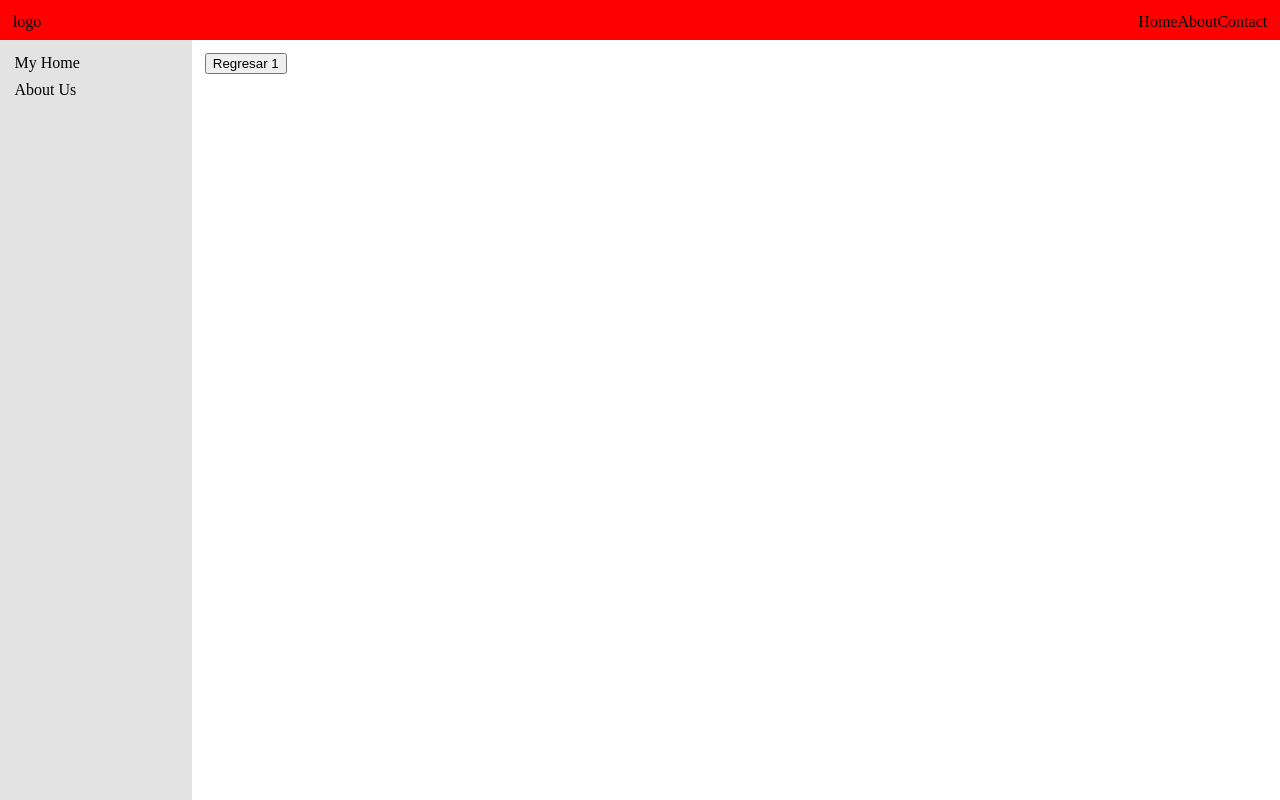
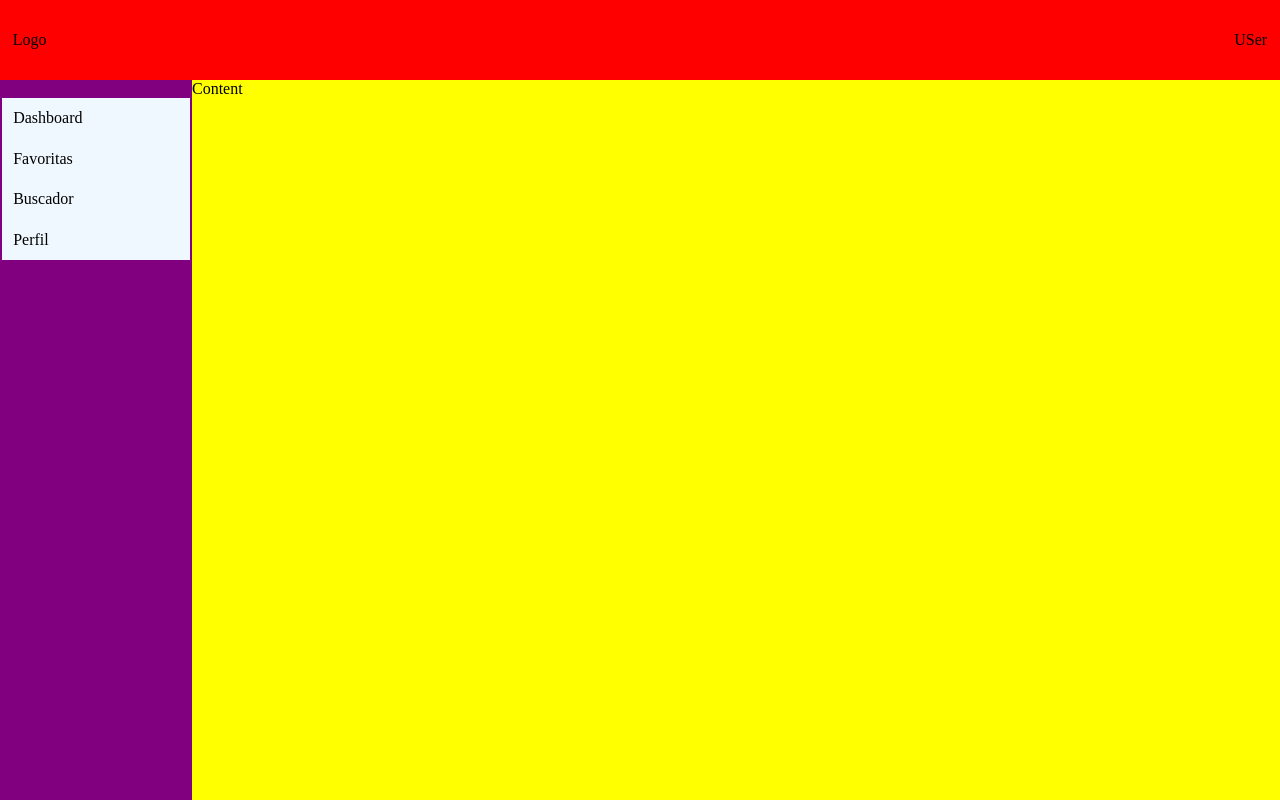
Before and after one commit to carlosNapTwitch/first_class_react, a React (Create React App) app: page /character/1 in a window 1280 px wide. Built offline with nearby package versions, Linux system fonts and the light colour scheme; no server answers.

Commit message:
atomic design first steps

```diff
--- a/package.json
+++ b/package.json
@@ -9,7 +9,8 @@
     "react": "^16.13.1",
     "react-dom": "^16.13.1",
     "react-router-dom": "^5.2.0",
-    "react-scripts": "3.4.1"
+    "react-scripts": "3.4.1",
+    "styled-components": "^5.1.1"
   },
   "scripts": {
     "start": "react-scripts start",
--- a/src/App.js
+++ b/src/App.js
@@ -1,10 +1,10 @@
 import React from 'react';
-import Layout from './component/layout';
+import LayoutTemplate from './component/ui/templates/layout';
 import './app.css'
 
 const App = () => {
     return (
-        <Layout />
+        <LayoutTemplate />
     )
 }
 
--- /dev/null
+++ b/src/component/ui/atoms/index.js
@@ -0,0 +1,5 @@
+import CustomButton from './button'
+
+export {
+    CustomButton
+}
--- /dev/null
+++ b/src/component/ui/molecules/appbar/index.jsx
@@ -0,0 +1,23 @@
+import React from 'react';
+import styled from 'styled-components';
+
+const AppBar = styled.div`
+    background-color: red;
+    grid-area: topbar;
+    height: 100%;
+    display: flex;
+    justify-content: space-between;
+    align-items: center;
+    padding: 1%;
+`;
+
+const C_AppBar = () => {
+    return (
+        <AppBar>
+            <span>Logo</span>
+            <span>USer</span>
+        </AppBar>
+    )
+}
+
+export default C_AppBar;
--- /dev/null
+++ b/src/component/ui/molecules/content/index.jsx
@@ -0,0 +1,18 @@
+import React from 'react';
+import styled from 'styled-components';
+
+const MainContent = styled.div`
+    background-color: yellow;
+    grid-area: main;
+    height: 100%;
+`;
+
+const C_Content = ({ children }) => {
+    return (
+        <MainContent>
+            {children}
+        </MainContent>
+    )
+}
+
+export default C_Content;
--- /dev/null
+++ b/src/component/ui/molecules/index.jsx
@@ -0,0 +1,9 @@
+import AppBar from './appbar';
+import SideBar from  './sidemenu';
+import MainContent from './content';
+
+export {
+    AppBar,
+    SideBar,
+    MainContent
+}
--- /dev/null
+++ b/src/component/ui/molecules/sidemenu/index.jsx
@@ -0,0 +1,40 @@
+import React from 'react';
+import styled from 'styled-components';
+
+const SideBar = styled.div`
+    background-color: purple;
+    grid-area: sidebar;
+    height: 100%;
+    padding: 1%;
+    @media(max-width: 450px) {
+        display: none;
+    }
+`;
+
+const Menu = styled.ul`
+    padding: 0;
+    & li {
+        list-style-type: none;
+        background-color: aliceblue;
+        padding: 6%;
+        cursor: pointer;
+        &:hover {
+            background-color: rgba(0, 0, 0, 0);
+        }
+    }
+`;
+
+const C_SideMenu = () => {
+    return (
+        <SideBar>
+            <Menu>
+                <li>Dashboard</li>
+                <li>Favoritas</li>
+                <li>Buscador</li>
+                <li>Perfil</li>
+            </Menu>
+        </SideBar>
+    )
+}
+
+export default C_SideMenu;
--- /dev/null
+++ b/src/component/ui/templates/layout.jsx
@@ -0,0 +1,31 @@
+import React from 'react';
+import { AppBar, SideBar, MainContent } from '../molecules';
+import styled from 'styled-components';
+
+const Layout = styled.div`
+    width: 100%;
+    height: 100%;
+    display: grid;
+    grid-template-columns: 0.6fr 1.1fr 1.4fr 0.9fr;
+    grid-template-rows: 0.2fr 1.8fr;
+    grid-template-areas:
+        "topbar topbar topbar topbar"
+        "sidebar main main main";
+    @media(max-width: 450px) {
+        grid-template-areas:
+            "topbar topbar topbar topbar"
+            "main main main main";
+    }
+`;
+
+const LayoutTemplate = () => {
+    return (
+        <Layout>
+            <AppBar>TopBar</AppBar>
+            <SideBar>SideBar</SideBar>
+            <MainContent>Content</MainContent>
+        </Layout>
+    )
+}
+
+export default LayoutTemplate;
--- a/src/pages/home/components/characterDetails.jsx
+++ b/src/pages/home/components/characterDetails.jsx
@@ -4,17 +4,28 @@ import {
     useParams,
     useHistory
 } from "react-router-dom";
+import { CustomButton } from '../../../component/ui/atoms';
 
 const Character = () => {
+
+    const btnStyleDefault = {
+        backgroundColor: 'red',
+        display: 'block'
+    };
 
     const history = useHistory();
 
     let { id } = useParams();
 
     const [characterData, setCharacterData] = useState();
+    const [btnStyle, setBtnStyle] = useState(btnStyleDefault);
 
     useEffect(() => {
         fetchDetails();
+        setBtnStyle({ ...btnStyleDefault, backgroundColor: 'pink' });
+        setTimeout(() => {
+            setBtnStyle(btnStyleDefault);
+        }, 3000);
     }, [id]);
 
     const fetchDetails = async () => {
@@ -25,7 +36,12 @@ const Character = () => {
 
     return (
         <>
-            <button onClick={() => history.goBack()} style={{ display: 'block' }}>Regresar {id}</button>
+            <CustomButton
+                onClick={() => history.goBack()}
+                variant='primary'
+            >
+                Regresar {id}
+            </CustomButton>
             {characterData && (<span>hola {characterData.name}</span>)}
         </>
     )
```
Also changed, not shown: src/component/ui/atoms/button/index.jsx (added, +18 -0 lines), 1 other file (tests, documents, lock files or other folders).
